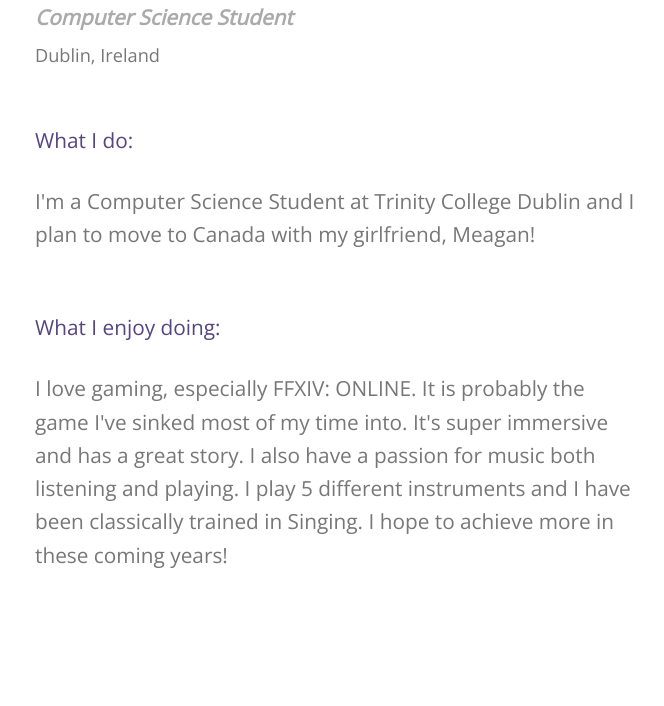
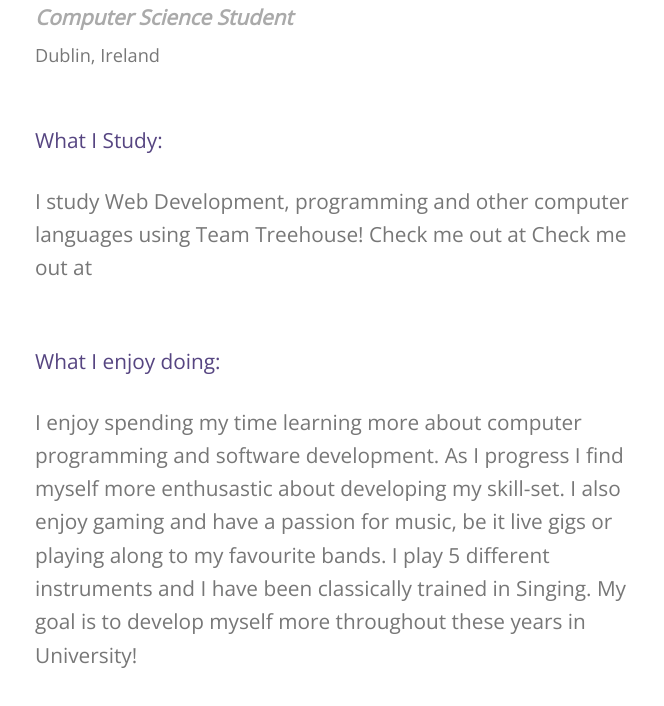
Before and after one commit to Jay-22/Demo-Portfolio-Index, a plain HTML site: page project/Index/index.html in a window 1280 px wide. Shown: the part 440-1146 px from the top of the page, without its empty margins (305-969 px from the left). Before the commit the page ends 1053 px from the top, so only its background shows below. Drawn offline with nearby package versions, Linux system fonts and the light colour scheme.

Commit message:
Update index.html

```diff
--- a/project/Index/index.html
+++ b/project/Index/index.html
@@ -3,7 +3,7 @@
 <html lang="en">
 	<head>
     <meta charset="utf-8">
-    <title>My Super Awesome Portfolio Webpage</title>
+    <title>Demo Portfolio Index</title>
     <link href='http://fonts.googleapis.com/css?family=Open+Sans' rel="stylesheet" type="text/css">
     <link href="style.css" rel="stylesheet">
   </head>
@@ -16,11 +16,15 @@
 
     <h3>Dublin, Ireland</h3>
 
-	  <h4>What I do:</h4>
-	     <p>I'm a Computer Science Student at Trinity College Dublin and I plan to move to Canada with my        girlfriend, Meagan!</p>
+	  <h4>What I Study:</h4>
+	     <p>I study Web Development, programming and other computer languages using Team Treehouse! Check me out at
+	  	Check me out at <link href='https://teamtreehouse.com/jordanflood'></p>
 
     <h4>What I enjoy doing:</h4>
-      <p>I love gaming, especially FFXIV: ONLINE. It is probably the game I've sinked most of my time into. It's super immersive and has a great story. I also have a passion for music both listening and playing. I play 5 different instruments and I have been classically trained in Singing. I hope to achieve more in these coming years!</p>
+      <p>I enjoy spending my time learning more about computer programming and software development. As I progress I find myself more
+	 enthusastic about developing my skill-set. I also enjoy gaming and have a passion for music, be it live gigs or playing along to
+	 my favourite bands. I play 5 different instruments and I have been classically trained in Singing.
+	 My goal is to develop myself more throughout these years in University!</p>
 
   </body>
 </html>
```
